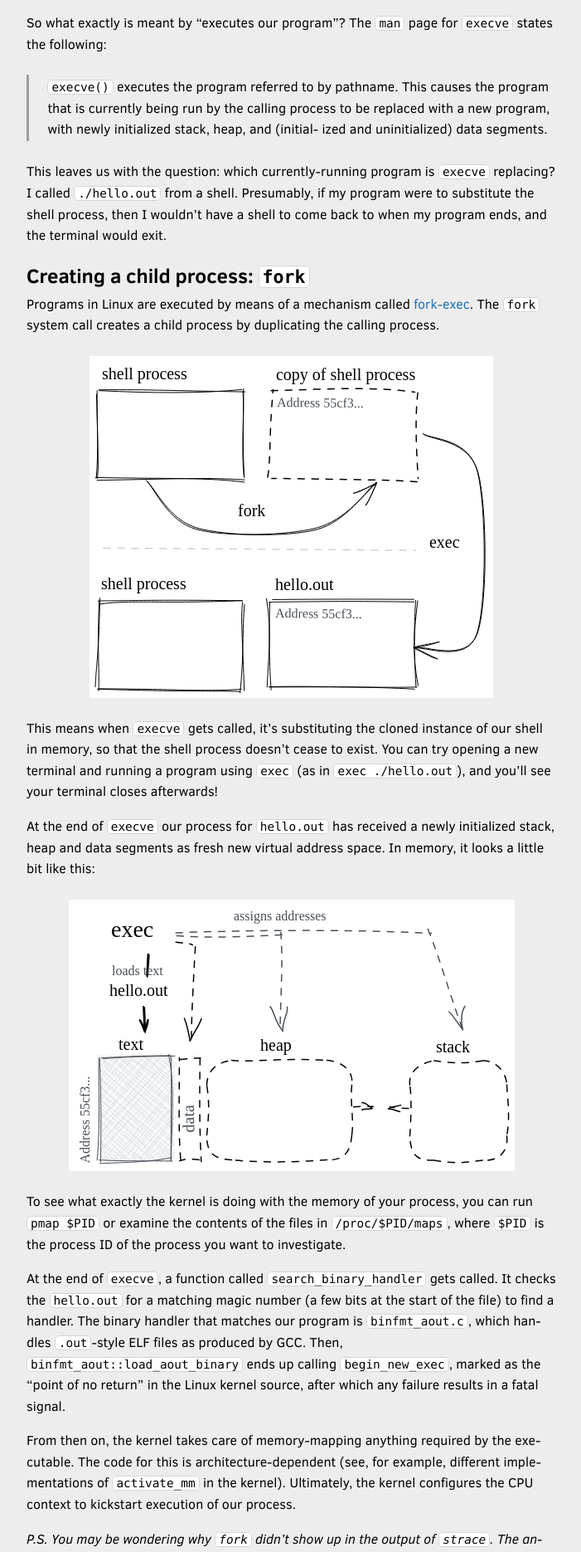
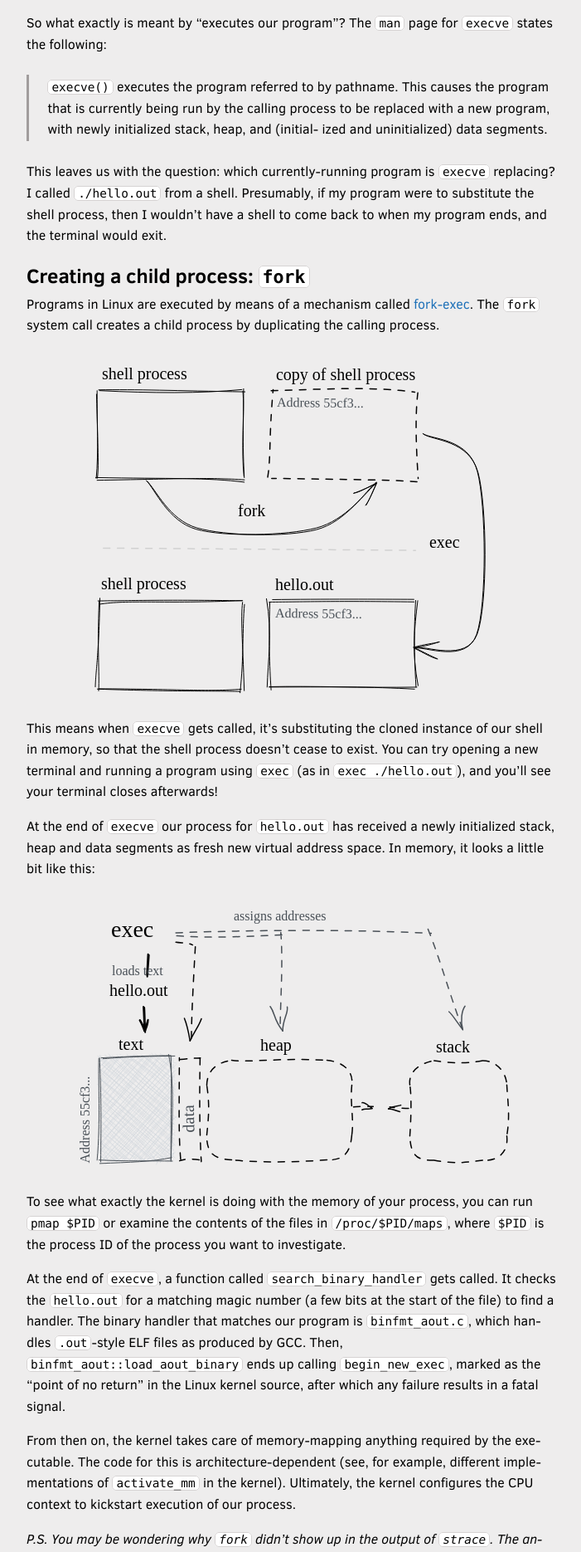
Before and after one commit to fnune/fnune.github.io, a Jekyll site: the page built from _posts/2022-09-17-learning-about-program-execution-in-linux-from-the-output-of-strace.markdown, in a window 1280 px wide. Shown: the part 2371-4241 px from the top of the page at 83% size, without its empty margins (288-989 px from the left). Built offline with Jekyll 4.4.1, drawn with Linux system fonts in a browser that asks for light colours; some web fonts are replaced.

Commit message:
Make diagram SVGs dark-mode friendly with transparent backgrounds
Invert Excalidraw SVGs and brighten/thicken Mermaid arrows in dark mode; strip the Excalidraw white backdrop in all themes.

```diff
--- a/_posts/2022-09-17-learning-about-program-execution-in-linux-from-the-output-of-strace.markdown
+++ b/_posts/2022-09-17-learning-about-program-execution-in-linux-from-the-output-of-strace.markdown
@@ -115,7 +115,7 @@
 
 Programs in Linux are executed by means of a mechanism called [fork-exec](https://en.wikipedia.org/wiki/Fork%E2%80%93exec). The `fork` system call creates a child process by duplicating the calling process.
 
-<svg version="1.1" xmlns="http://www.w3.org/2000/svg" viewBox="0 0 487.21050049662585 411.74482531780495" width="487.21050049662585" height="411.74482531780495">
+<svg class="excalidraw" version="1.1" xmlns="http://www.w3.org/2000/svg" viewBox="0 0 487.21050049662585 411.74482531780495" width="487.21050049662585" height="411.74482531780495">
   <!-- svg-source:excalidraw -->
 
   <defs>
@@ -136,7 +136,7 @@
 
 At the end of `execve` our process for `hello.out` has received a newly initialized stack, heap and data segments as fresh new virtual address space. In memory, it looks a little bit like this:
 
-<svg version="1.1" xmlns="http://www.w3.org/2000/svg" viewBox="0 0 538.5 327.5" width="538.5" height="327.5">
+<svg class="excalidraw" version="1.1" xmlns="http://www.w3.org/2000/svg" viewBox="0 0 538.5 327.5" width="538.5" height="327.5">
   <!-- svg-source:excalidraw -->
 
   <defs>
--- /dev/null
+++ b/_scss/diagrams.scss
@@ -0,0 +1,32 @@
+.excalidraw rect {
+  fill: transparent;
+}
+
+@mixin diagram-dark {
+  .excalidraw {
+    filter: invert(1) hue-rotate(180deg);
+  }
+
+  .mermaid {
+    .flowchart-link {
+      stroke: var(--fg) !important;
+      stroke-width: 2px !important;
+    }
+
+    .marker,
+    .arrowMarkerPath {
+      fill: var(--fg) !important;
+      stroke: var(--fg) !important;
+    }
+  }
+}
+
+@media (prefers-color-scheme: dark) {
+  :root:not([data-theme='light']) {
+    @include diagram-dark;
+  }
+}
+
+[data-theme='dark'] {
+  @include diagram-dark;
+}
--- a/css/screen.scss
+++ b/css/screen.scss
@@ -9,3 +9,4 @@
 @use 'syntax';
 @use 'main';
 @use 'headings';
+@use 'diagrams';
```
